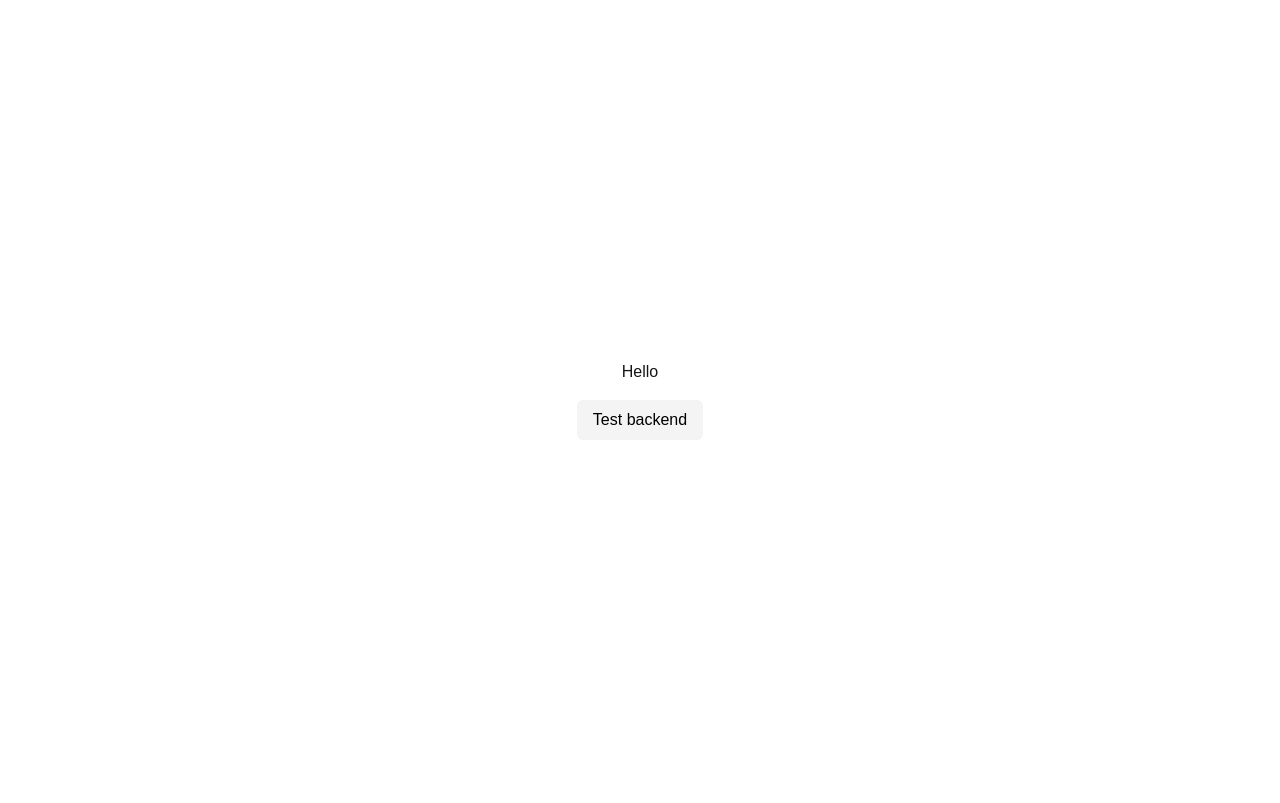
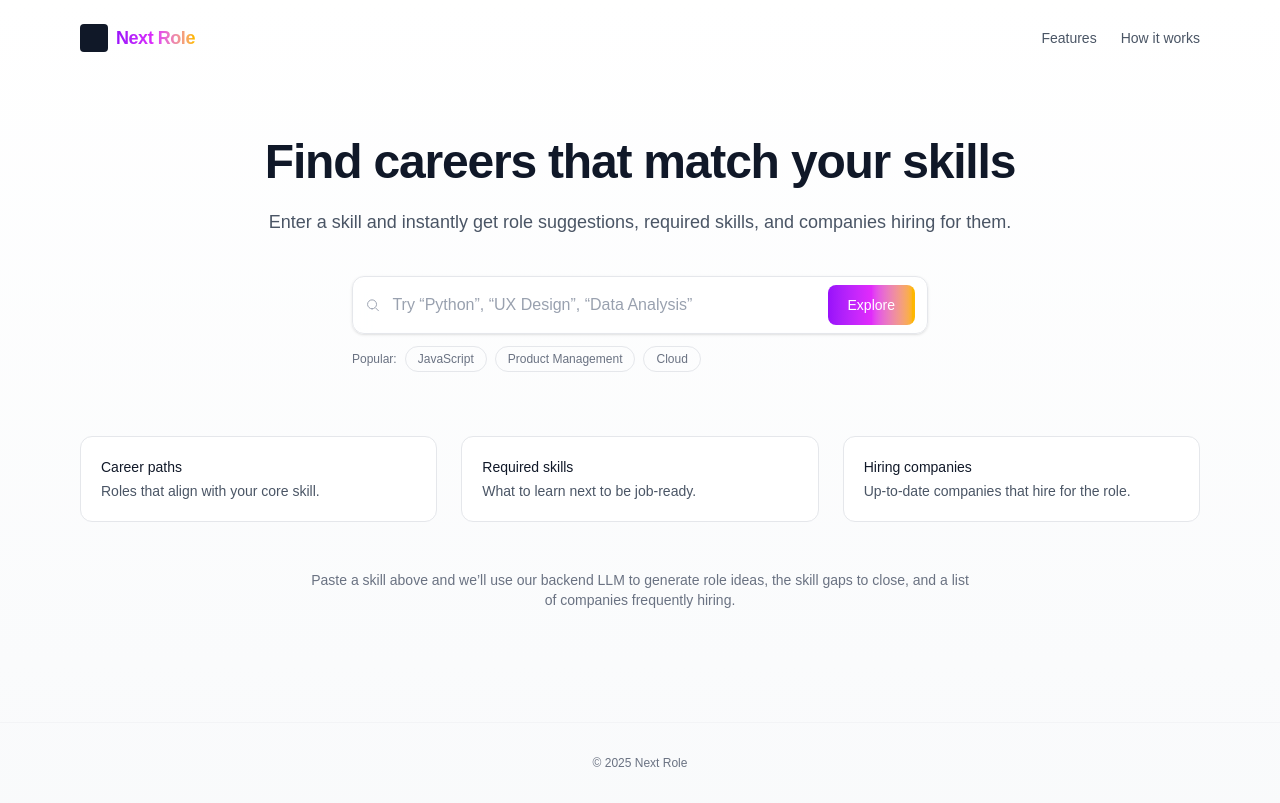
Before and after one commit to JumanShrabanya/NextRole, a Next.js app in the folder frontend/: page / in a window 1280 px wide. Built offline with nearby package versions, Linux system fonts and the light colour scheme.

Commit message:
ui design . Homepage

```diff
--- /dev/null
+++ b/frontend/app/(main)/layout.jsx
@@ -0,0 +1,7 @@
+import React from "react";
+
+const MainLayout = ({ children }) => {
+  return <main>{children}</main>;
+};
+
+export default MainLayout;
--- /dev/null
+++ b/frontend/app/(main)/page.jsx
@@ -0,0 +1,126 @@
+// pages/index.tsx
+export default function Home() {
+  return (
+    <div className="min-h-[100svh] bg-gradient-to-b from-white to-gray-50 text-gray-900">
+      <header className="w-full">
+        <div className="mx-auto max-w-6xl px-4 py-6 flex items-center justify-between">
+          <div className="flex items-center gap-2">
+            <div className="h-7 w-7 rounded bg-gray-900"></div>
+            <span className="text-lg font-semibold tracking-tight bg-gradient-to-r from-purple-600 via-fuchsia-500 to-amber-400 bg-clip-text text-transparent">
+              Next Role
+            </span>
+          </div>
+          <nav className="flex items-center gap-6 text-sm text-gray-600">
+            <a href="#features" className="hover:text-gray-900">
+              Features
+            </a>
+            <a href="#how" className="hover:text-gray-900">
+              How it works
+            </a>
+          </nav>
+        </div>
+      </header>
+
+      <main className="mx-auto max-w-6xl px-4">
+        <section className="relative pt-16 pb-16 sm:pt-14 sm:pb-28">
+          <div className="pointer-events-none absolute inset-0 -z-10 [mask-image:radial-gradient(40rem_40rem_at_center,black,transparent)]">
+            <div className="absolute inset-0 bg-[radial-gradient(circle_at_50%_0%,rgba(59,130,246,0.07),transparent_50%)]"></div>
+          </div>
+
+          <div className="mx-auto max-w-3xl text-center">
+            <h1 className="text-4xl sm:text-5xl font-semibold tracking-tight leading-tight">
+              Find careers that match your skills
+            </h1>
+            <p className="mt-4 text-base sm:text-lg text-gray-600">
+              Enter a skill and instantly get role suggestions, required skills,
+              and companies hiring for them.
+            </p>
+          </div>
+
+          <div className="mx-auto mt-10 max-w-xl">
+            <form className="group rounded-xl border border-gray-200 bg-white/70 backdrop-blur px-3 py-2 shadow-sm focus-within:ring-2 focus-within:ring-gray-900/5">
+              <div className="flex items-center gap-3">
+                <svg
+                  xmlns="http://www.w3.org/2000/svg"
+                  viewBox="0 0 24 24"
+                  fill="none"
+                  stroke="currentColor"
+                  strokeWidth="1.5"
+                  className="h-5 w-5 text-gray-400"
+                >
+                  <path
+                    strokeLinecap="round"
+                    strokeLinejoin="round"
+                    d="m21 21-4.3-4.3M11 18a7 7 0 1 1 0-14 7 7 0 0 1 0 14Z"
+                  />
+                </svg>
+                <input
+                  type="text"
+                  placeholder="Try “Python”, “UX Design”, “Data Analysis”"
+                  className="w-full bg-transparent outline-none placeholder:text-gray-400 text-sm sm:text-base"
+                />
+                <button
+                  type="submit"
+                  className="cursor-pointer shrink-0 rounded-lg bg-gradient-to-r from-purple-600 via-fuchsia-500 to-amber-400 px-5 py-2.5 text-sm font-medium text-white transition hover:from-purple-700 hover:via-fuchsia-600 hover:to-amber-500"
+                >
+                  Explore
+                </button>
+              </div>
+            </form>
+            <div className="mt-3 flex flex-wrap items-center gap-2 text-xs text-gray-500">
+              <span>Popular:</span>
+              <button className="rounded-full border border-gray-200 px-3 py-1 hover:border-gray-300">
+                JavaScript
+              </button>
+              <button className="rounded-full border border-gray-200 px-3 py-1 hover:border-gray-300">
+                Product Management
+              </button>
+              <button className="rounded-full border border-gray-200 px-3 py-1 hover:border-gray-300">
+                Cloud
+              </button>
+            </div>
+          </div>
+
+          <div
+            id="features"
+            className="mx-auto mt-16 grid gap-6 sm:grid-cols-3"
+          >
+            <div className="rounded-xl border border-gray-200 bg-white p-5">
+              <div className="text-sm font-medium">Career paths</div>
+              <p className="mt-1 text-sm text-gray-600">
+                Roles that align with your core skill.
+              </p>
+            </div>
+            <div className="rounded-xl border border-gray-200 bg-white p-5">
+              <div className="text-sm font-medium">Required skills</div>
+              <p className="mt-1 text-sm text-gray-600">
+                What to learn next to be job‑ready.
+              </p>
+            </div>
+            <div className="rounded-xl border border-gray-200 bg-white p-5">
+              <div className="text-sm font-medium">Hiring companies</div>
+              <p className="mt-1 text-sm text-gray-600">
+                Up‑to‑date companies that hire for the role.
+              </p>
+            </div>
+          </div>
+
+          <div
+            id="how"
+            className="mx-auto mt-12 max-w-2xl text-center text-sm text-gray-500"
+          >
+            Paste a skill above and we’ll use our backend LLM to generate role
+            ideas, the skill gaps to close, and a list of companies frequently
+            hiring.
+          </div>
+        </section>
+      </main>
+
+      <footer className="border-t border-gray-100">
+        <div className="mx-auto max-w-6xl px-4 py-8 text-xs text-gray-500 flex items-center justify-center">
+          <span>© {new Date().getFullYear()} Next Role</span>
+        </div>
+      </footer>
+    </div>
+  );
+}
--- a/frontend/app/layout.jsx
+++ b/frontend/app/layout.jsx
@@ -12,8 +12,9 @@ const geistMono = Geist_Mono({
 });
 
 export const metadata = {
-  title: "Create Next App",
-  description: "Generated by create next app",
+  title: "Next Role",
+  description:
+    "Discover careers from your skills: roles, required skills, and companies.",
 };
 
 export default function RootLayout({ children }) {
--- a/frontend/app/page.jsx
+++ /dev/null
@@ -1,34 +0,0 @@
-"use client";
-
-import { useState } from "react";
-
-const Home = () => {
-  const [response, setResponse] = useState("Hello");
-
-  const handleTestBackend = async () => {
-    console.log("clicked");
-
-    const res = await fetch(`${process.env.NEXT_PUBLIC_API_URL}/hello`);
-    console.log(res);
-
-    if (res.ok) {
-      const data = await res.json();
-      setResponse(data.message);
-    }
-  };
-  return (
-    <main className="h-screen flex items-center justify-center">
-      <div className="flex items-center justify-center flex-col gap-4">
-        <h1>{response}</h1>
-        <button
-          onClick={handleTestBackend}
-          className="py-2 px-4 bg-zinc-100 rounded-md text-black cursor-pointer"
-        >
-          Test backend
-        </button>
-      </div>
-    </main>
-  );
-};
-
-export default Home;
```
Also changed, not shown: 2 other files (tests, documents, lock files or other folders).
